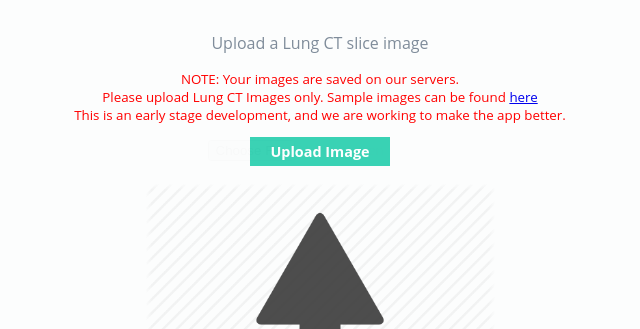
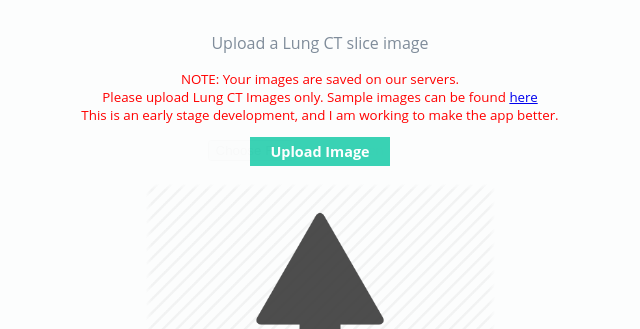
Before and after one commit to surajghuwalewala/covid19-detection-app, a Flask app: page / in a window 1280 px wide. Shown: the part 120-449 px from the top of the page, without its empty margins (320-960 px from the left). Run offline with Flask 2, Linux system fonts and the light colour scheme.

Commit message:
Small changes in app and uploaded ReadMe

```diff
--- a/app.py
+++ b/app.py
@@ -7,15 +7,16 @@ import numpy as np
 import datetime
 
 
+## Extensions for image upload
+ALLOWED_EXTENSIONS = set(['jpg', 'jpeg', 'png'])
+IMAGE_SIZE = (224, 224) ## Change according to model
 
-ALLOWED_EXTENSIONS = set(['jpg', 'jpeg', 'png'])
-IMAGE_SIZE = (224, 224)
 UPLOAD_FOLDER = 'uploads'
 
+## Load the default image
 dummy_img_path = os.path.join('static','dummy.png')
 
-# model = load_model(os.path.join("model","denseNet169_combined.h5"))
-
+## Read model weight files
 json_file = open(os.path.join("model","denseNet169_comb.json"), 'r')
 loaded_model_json = json_file.read()
 json_file.close()
--- a/templates/home.html
+++ b/templates/home.html
@@ -91,7 +91,7 @@
   <h1>Khoj-COVID</h1>
   <h3>Using advance AI for COVID19 detection on Lung CT scans</h3>
   <p>Upload a Lung CT slice image </p>
-  <p style="color: red; font-size: smaller; text-align: center;">NOTE: Your images are saved on our servers.<br>Please upload Lung CT Images only. Sample images can be found <a href="https://www.bing.com/images/search?q=covid+lung+ct+images&qpvt=covid+lung+ct+images&FORM=IGRE" target="_blank">here</a> <br>This is an early stage development, and we are working to make the app better.</p>
+  <p style="color: red; font-size: smaller; text-align: center;">NOTE: Your images are saved on our servers.<br>Please upload Lung CT Images only. Sample images can be found <a href="https://www.bing.com/images/search?q=covid+lung+ct+images&qpvt=covid+lung+ct+images&FORM=IGRE" target="_blank">here</a> <br>This is an early stage development, and I am working to make the app better.</p>
 
 
     <form action="#" method=post enctype=multipart/form-data >
```
Also changed, not shown: README.md (added).
